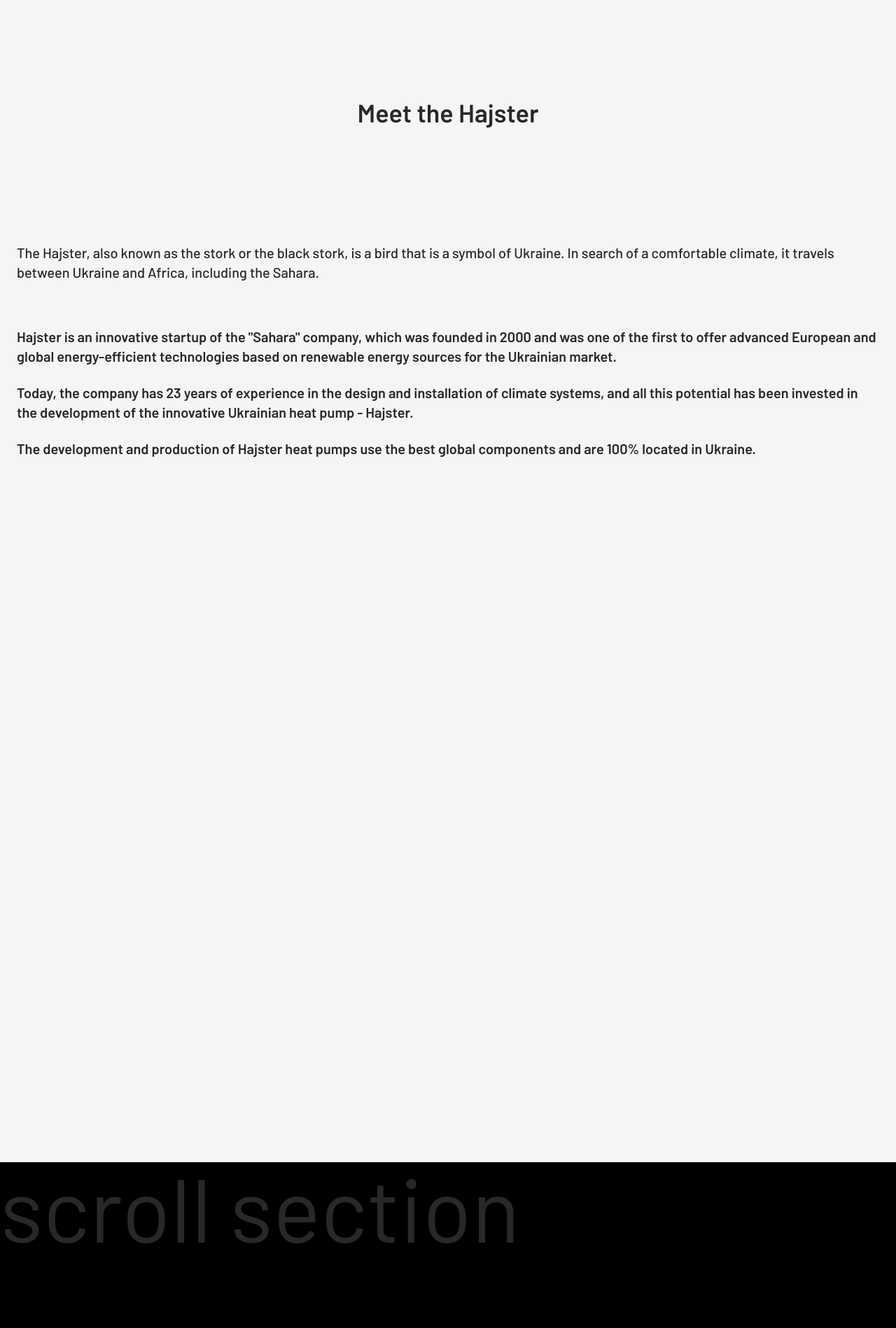
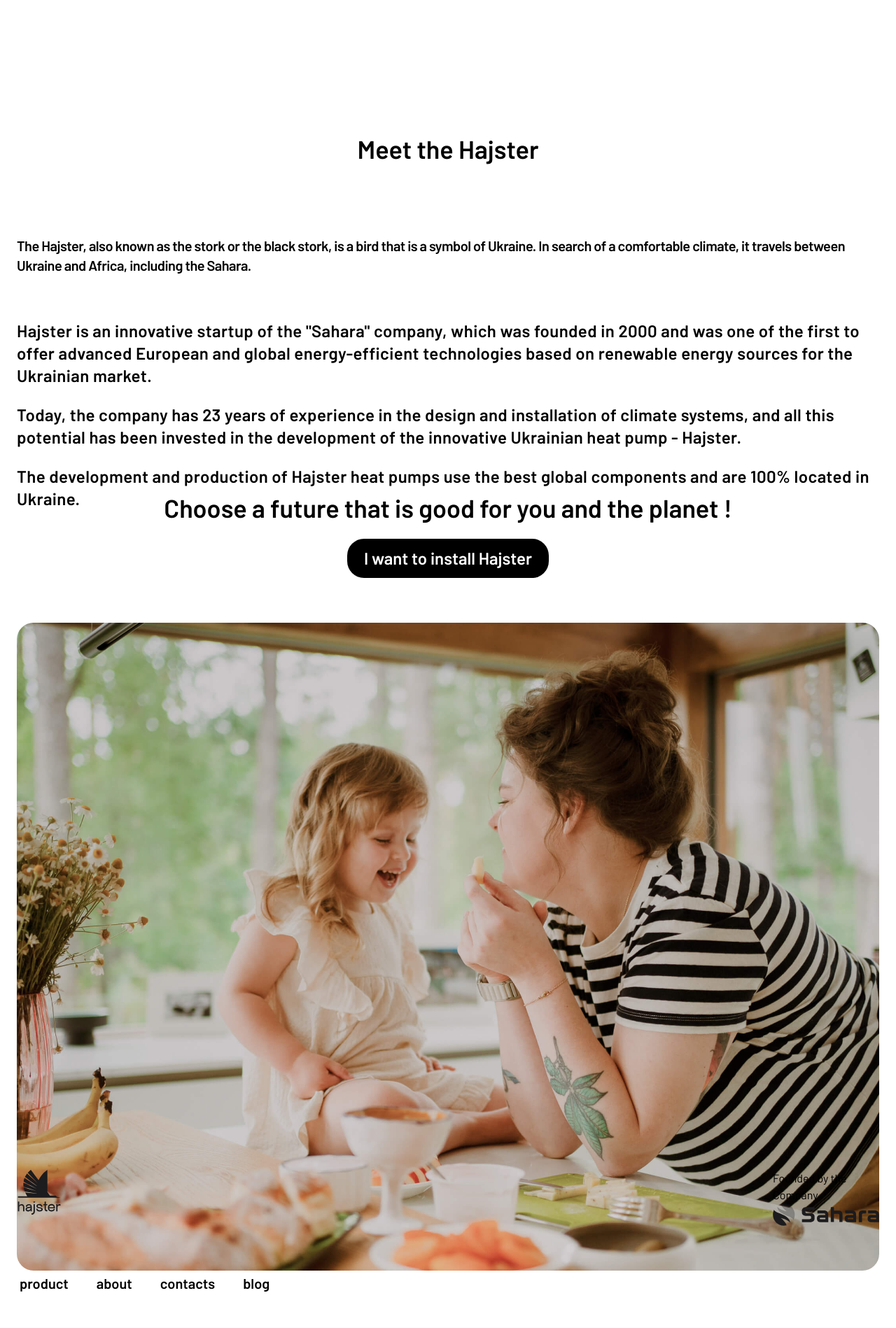
Before and after one commit to mxnan/hajsterclone, a React (Vite) app: page / in a window 1280 px wide. Shown: the part 7208-9106 px from the top of the page at 70% size. Built offline with nearby package versions, Linux system fonts and the light colour scheme.

Commit message:
layout done, add animations and make responsive

```diff
--- a/src/assets/images/index.ts
+++ b/src/assets/images/index.ts
@@ -9,6 +9,8 @@ import formhajster from "./formhajster.jpg";
 import image1 from "./imagesec3.jpg";
 import image2 from "./imagesec2.jpg";
 import imagesvg from "./imagesec1.svg";
+import cta from "./CTA.jpg";
+import footersahara from "./footersahara.svg";
 
 export {
   hajsterlogo,
@@ -22,4 +24,6 @@ export {
   image1,
   image2,
   imagesvg,
+  cta,
+  footersahara,
 };
--- a/src/components/CTASection/index.tsx
+++ b/src/components/CTASection/index.tsx
@@ -1,7 +1,35 @@
-
+import { cta } from "../../assets";
 
 export const CTASection = () => {
   return (
-    <section className="wrapper w-full h-screen"></section>
-  )
-}
+    <section
+      className="wrapper w-full h-screen
+    px-6
+    "
+    >
+      <div
+        className="
+      w-full h-full items-center justify-center
+      flex flex-col gap-16
+      "
+      >
+        <div className="flex flex-col w-full gap-6 items-center">
+          <h1 className="text-4xl font-semibold">
+            Choose a future that is good for you and the planet !
+          </h1>
+          <button
+            className="p-3 px-6  py-3
+            max-md:w-full w-max rounded-3xl text-2xl
+
+              bg-black text-white hover:text-black hover:bg-[#fffce3]
+              flex items-center text-center  font-semibold
+              "
+          >
+            I want to install Hajster
+          </button>
+        </div>
+        <img src={cta} alt="image" className="rounded-3xl" />
+      </div>
+    </section>
+  );
+};
--- a/src/components/Footer/index.tsx
+++ b/src/components/Footer/index.tsx
@@ -1,7 +1,67 @@
+import { footersahara, hajsterlogo } from "../../assets";
+import { FaFacebook } from "react-icons/fa6";
+import { FaInstagram } from "react-icons/fa6";
+import { FaYoutube } from "react-icons/fa6";
+import { FaLinkedin } from "react-icons/fa6";
+
 export const Footer = () => {
-  return <section className="wrapper h-screen w-full">
-    <div className="bg-black h-full text-9xl">
-      scroll section
-    </div>
-  </section>;
+  return (
+    <footer className="wrapper h-[80vh] w-full">
+      <div
+        className="h-full w-full
+    flex flex-col items-center justify-around
+    px-6 "
+      >
+        <div className="h-max w-full ">
+          <div className="flex flex-col gap-16">
+            <div className=" w-full flex justify-between">
+              <img src={hajsterlogo} alt="logo" className="w-16 h-16" />
+              <div>
+                <span>
+                  Founded by the <br /> Company
+                </span>
+                <img src={footersahara} alt="logo" />
+              </div>
+            </div>
+            <div className="text-xl font-semibold flex gap-8">
+              <button className="p-1">product</button>
+              <button className="p-1">about</button>
+              <button className="p-1">contacts</button>
+              <button className="p-1">blog</button>
+            </div>
+          </div>
+          <div className=" flex flex-col gap-6 pt-10 justify-center">
+            <h1 className="text-2xl">
+              Be aware of our updates - subscribe to our <br /> newsletter .
+            </h1>
+            <input
+              type="text"
+              className="w-1/2 p-3 rounded-2xl bg-[#fffce3] "
+            />
+          </div>
+        </div>
+        <div className="w-full h-max flex flex-col gap-20">
+          <div className="flex justify-between items-center">
+            <div className="icon flex flex-row gap-8">
+              <FaFacebook className="w-10 h-10" />
+              <FaInstagram className="w-10 h-10" />
+              <FaYoutube className="w-10 h-10" />
+              <FaLinkedin className="w-10 h-10" />
+            </div>
+            <span>info@hajster.com</span>
+          </div>
+          <div className="flex flex-col gap-16">
+            <div className="flex flex-row gap-8">
+              <span className="text-2xl font-semibold">Privacy Policy</span>
+              <span className="text-2xl font-semibold">Terms & Conditions</span>
+            </div>
+            <div className="flex justify-between">
+              <button>en arrowicon</button>
+              <span>@2024 Hajster</span>
+            </div>
+          </div>
+        </div>
+      </div>
+    </footer>
+  );
 };
--- a/src/components/ImageSection/index.tsx
+++ b/src/components/ImageSection/index.tsx
@@ -21,6 +21,7 @@ export const ImageSection = () => {
         </div>
         <div
           className="rounded-3xl relative overflow-hidden
+          flex items-center justify-center
          w-full h-2/4 xl:h-full
          md:h-3/4 md:w-2/3"
         >
--- a/src/components/MeetSection/index.tsx
+++ b/src/components/MeetSection/index.tsx
@@ -1,28 +1,29 @@
 export const MeetSection = () => {
   return (
-    <section className="wrapper w-full h-screen">
-      <div className="w-full h-full py-20 px-6">
+    <section className="wrapper w-full h-screen
+    ">
+      <div className="w-full h-full py-20 px-6 flex flex-col items-center justify-around">
         <h1 className="text-4xl font-semibold  text-center">Meet the Hajster</h1>
-        <div className="h-full flex flex-col gap-16 justify-center">
-          <p className="text-xl font-medium">
+        <div className="h-max flex flex-col gap-16 justify-center">
+          <p className="text-xl tracking-tight font-semibold">
             The Hajster, also known as the stork or the black stork, is a bird
             that is a symbol of Ukraine. In search of a comfortable climate, it
             travels between Ukraine and Africa, including the Sahara.
           </p>
-          <div className="flex flex-col gap-6">
-            <p className="text-xl font-semibold">
+          <div className="flex flex-col tracking-wide gap-6">
+            <p className="text-2xl font-semibold">
               Hajster is an innovative startup of the "Sahara" company, which
               was founded in 2000 and was one of the first to offer advanced
               European and global energy-efficient technologies based on
               renewable energy sources for the Ukrainian market.
             </p>
-            <p className="text-xl font-semibold">
+            <p className="text-2xl font-semibold">
               Today, the company has 23 years of experience in the design and
               installation of climate systems, and all this potential has been
               invested in the development of the innovative Ukrainian heat pump
               - Hajster.
             </p>
-            <p className="text-xl font-semibold">
+            <p className="text-2xl font-semibold">
               The development and production of Hajster heat pumps use the best
               global components and are 100% located in Ukraine.
             </p>
--- a/src/index.css
+++ b/src/index.css
@@ -12,6 +12,6 @@
   font-family: "Barlow", sans-serif;
   -webkit-font-smoothing: antialiased;
   -moz-osx-font-smoothing: grayscale;
-  background-color:#f5f5f5;
-  color: #292828;
+  background-color:#ffffff;
+  color: #000000;
 }
```
Also changed, not shown: src/assets/images/CTA.jpg (added), src/assets/images/footersahara.svg (added).
